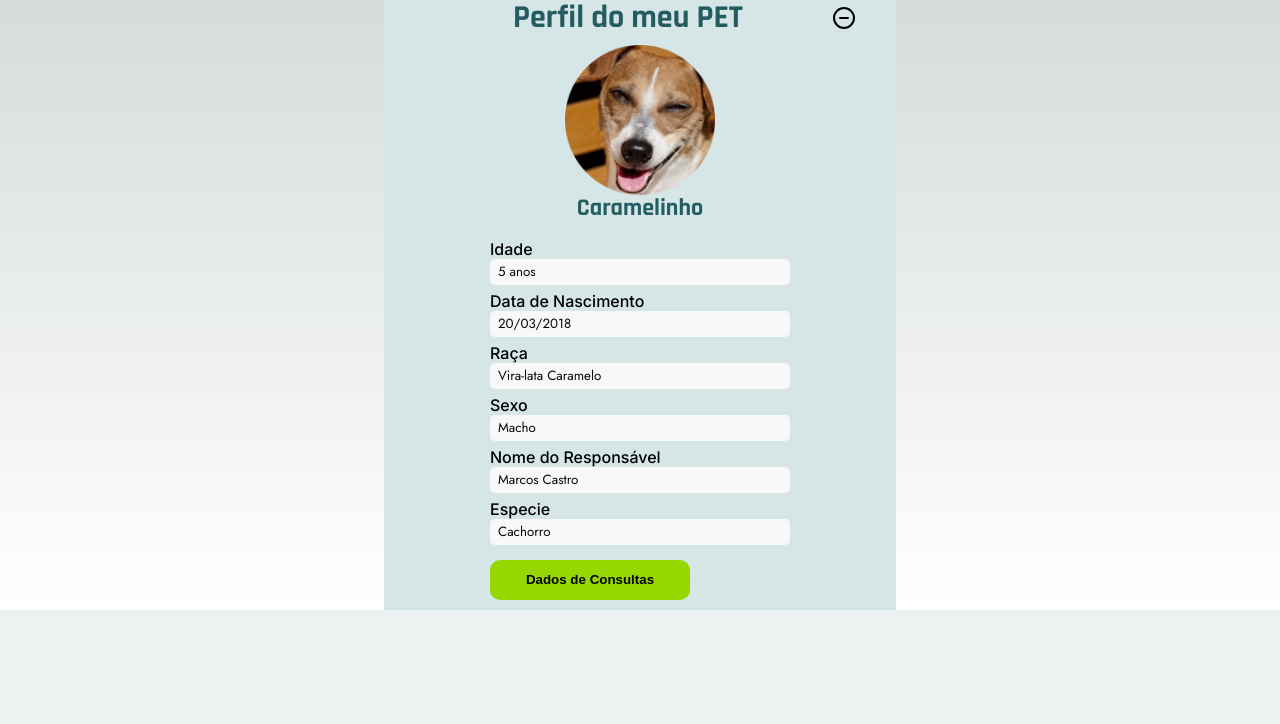
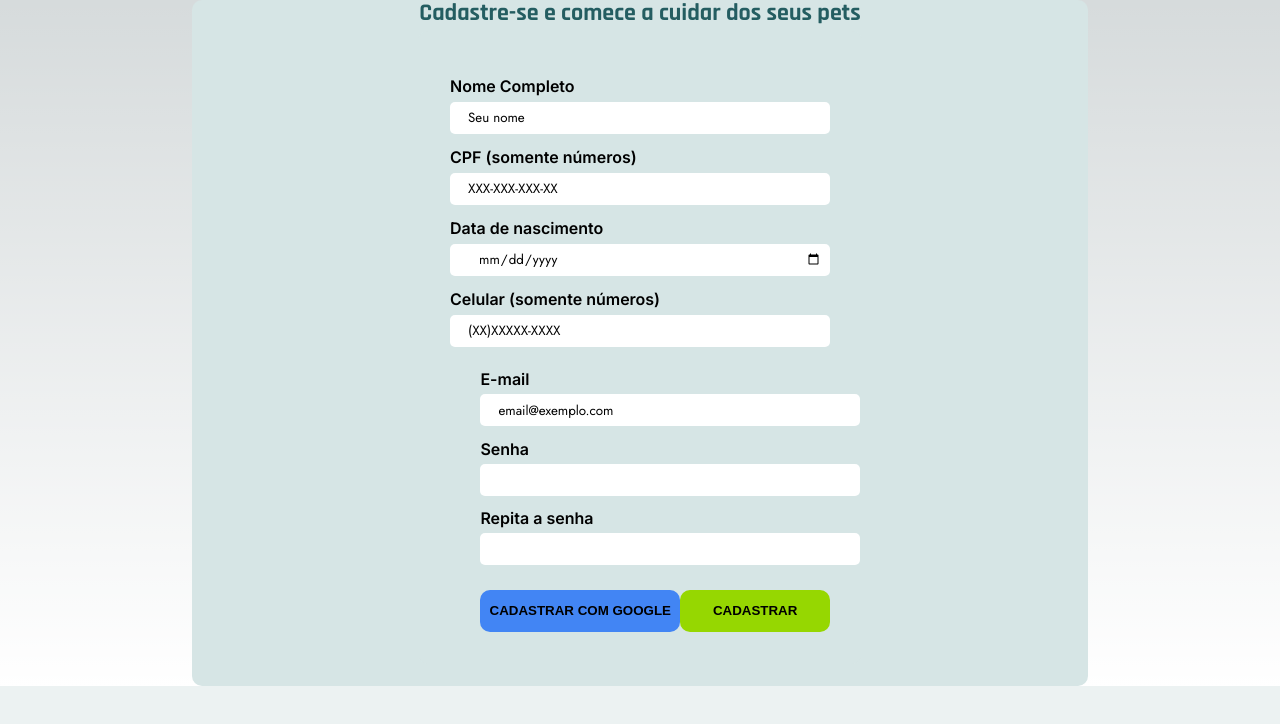
Before and after one commit to ekalmentero/ic819projetosoftware, a Next.js app in the folder vet-dor/: page / in a window 1280 px wide. Shown: the top 724 px of the page. Built offline with nearby package versions, Linux system fonts and the light colour scheme.

Commit message:
Funções de validação

```diff
--- a/vet-dor/src/app/components/CadastroForm/Cadastro_Form.js
+++ b/vet-dor/src/app/components/CadastroForm/Cadastro_Form.js
@@ -1,38 +1,89 @@
+"use client"
 import "./Cadastro_Form.css"
+import register from "../../controles/Register.js"
+import { useState } from "react";
 
 
 export default function Cadastro_Form(){
+  const {useState} = require("react");
+
+// usuario precisa começar com letras e ser seguidos por letras, podendo conter, hifen ou underline.
+  const user_regex = /^[a-zA-Z][a-zA-Z0-9-_ ]{0,16}$/;
+// Usuário precisa ter senha com letra minuscula, letra maiuscula e de tamanho entre 4 a 10.
+  const user_PW = /^[a-zA-Z][a-zA-Z0-9-_]{0,16}$/;
+// criando agora os estados da função de validação
+
+  // states do nome do usuário
+  const [ userName, setUserName] = useState(null);
+  const [ pw, setPw] = useState(null);
+  const [ cpf, setCpf] = useState(null);
+  const [number, setNumber] =useState(null)
+  const [birthDate, setBirthDate] =useState(null)
+  const [email, setEmail] =useState(null)
+
+    // Agora vamos criar uma forma de atualizar os states dos nossos inputs
+
+    const handleInputChange = (e) => {
+      const {id, value} = e.target;
+      if (id === "name") {
+        if(user_regex.test(value)==true){
+          setUserName(value);
+        }
+
+      }
+      if (id === "cpf") {
+        setCpf(value);
+      }
+      if (id === "dataNasc") {
+        setBirthDate(value);
+      }
+      if (id === 'cell') {
+        setNumber(value);
+      }
+      if (id === "mail") {
+        setEmail(value);
+      }
+      if (id === "password") {
+        if (user_PW.test(value)== true) {
+          setPw(value);
+        }
+
+      }
+    }
+
+    console.log(userName,cpf,email,pw,number);
+
   return(
 
   <div className="form_All" >
 
-<h2>Cadastre-se e comece a cuidar dos seus pets </h2>
+  <h2>Cadastre-se e comece a cuidar dos seus pets </h2>
 
   <div className="form_Flex">
-
+  <form>
     <div className="first_div" >
       <label for="name" >Nome Completo</label>
-      <input id="name" name="name" placeholder="Seu nome" type="text"/>
+      <input id="name" value={userName} onChange={(e)=> handleInputChange(e)}  required  name="name" placeholder="Seu nome" type="text"/>
 
       <label for="cpf" >CPF (somente números) </label>
-      <input id="cpf" name="cpf"  placeholder="XXX-XXX-XXX-XX" type="number"/>
+      <input id="cpf" name="cpf" value={cpf} onChange={(e)=> handleInputChange(e)} required  placeholder="XXX-XXX-XXX-XX" type="number"/>
 
       <label for="dataNasc" >Data de nascimento </label>
-      <input  id="dataNasc" name="dataNasc" placeholder="DD/MM/AAAA" type="date"/>
+      <input  id="dataNasc" name="dataNasc" value={birthDate} onChange={(e)=> handleInputChange(e)} required placeholder="DD/MM/AAAA" type="date"/>
 
       <label for="cell" >Celular (somente números)</label>
-      <input id="cell" name="cell"  placeholder="(XX)XXXXX-XXXX " type="number"/>
+      <input id="cell" name="cell" value={number} onChange={(e)=> handleInputChange(e)} required  placeholder="(XX)XXXXX-XXXX " type="number"/>
     </div>
 
     <div className="second_div">
       <label for="mail" >E-mail</label>
-      <input id="mail" name="mail" placeholder="email@exemplo.com" type="email"/>
+      <input id="mail" name="mail" value={email} onChange={(e)=> handleInputChange(e)} required placeholder="email@exemplo.com" type="email"/>
 
       <label for="password" >Senha</label>
-      <input  id="password" name="password" type="password"/>
+      <input  id="password" name="password" value={pw} onChange={(e)=> handleInputChange(e)} required type="password"/>
 
       <label for="repassword" >Repita a senha</label>
-      <input id="repassword" name="repassword"  type="password"/>
+      <input id="repassword" name="repassword" onChange={(e)=> handleInputChange(e)} required type="password"/>
 
       <div className="form_button" >
         <button className="submit_google" type="submit">CADASTRAR COM GOOGLE </button>
@@ -40,10 +91,9 @@ export default function Cadastro_Form(){
       </div>
 
     </div>
-
+  </form>
 
     </div>
   </div>
   )
-
 }
--- /dev/null
+++ b/vet-dor/src/app/controles/Register.js
@@ -0,0 +1,12 @@
+// declarando os regex de validação
+  const { useState, useEffect, useRef } = require("react");
+// usuario precisa começar com letras e ser seguidos por letras, podendo conter, hifen ou underline.
+  const user_regex = /^[a-zA-Z][a-zA-Z0-9-_]{3,23}$/;
+// Usuário precisa ter senha com letra minuscula, letra maiuscula e de tamanho entre 4 a 10.
+  const user_PW = /^(?=.*[a-z](?=.*[A-Z])(?=.*[0-9])).{4,10}/;
+// criando agora os estados da função de validação
+
+export default function register() {
+
+
+};
--- a/vet-dor/src/app/page.js
+++ b/vet-dor/src/app/page.js
@@ -10,7 +10,9 @@ export default function Home() {
     <main >
       {/* <Header/> */}
 
-      <AniProfile/>
+      <Cadastro_Form/>
+
+      {/* <AniProfile/> */}
 
       {/* <Footer/> */}
     </main>
```
Also changed, not shown: vet-dor/src/app/controles/commit.txt (deleted).
